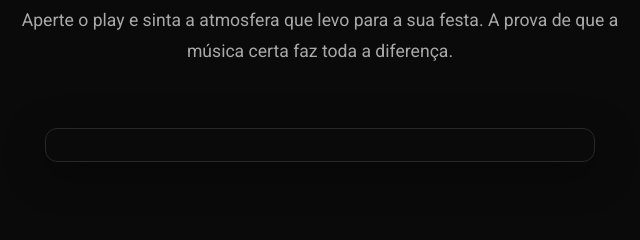
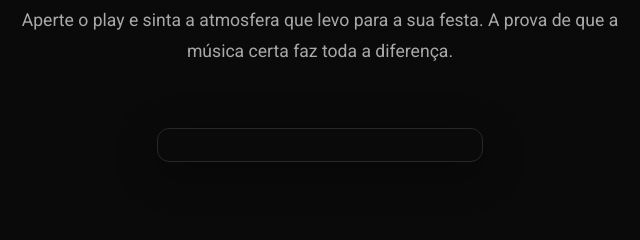
Before and after one commit to Evaeadao2005/brunodj, a plain HTML site: page index.html in a window 1280 px wide. Shown: the part 920-1160 px from the top of the page, 320-960 px from the left. Drawn offline with Linux system fonts and the light colour scheme; a script that the page names is missing.

Commit message:
Update index.html

```diff
--- a/index.html
+++ b/index.html
@@ -160,7 +160,7 @@
 
         /* --- SEÇÃO DE VÍDEO (CORRIGIDA) --- */
         .video-showcase {
-            max-width: 550px; /* Largura máxima do vídeo */
+            max-width: 326px; /* Largura máxima do vídeo */
             margin: 0 auto;
             border-radius: 12px;
             overflow: hidden; /* Garante que o conteúdo do Instagram respeite as bordas arredondadas */
```
